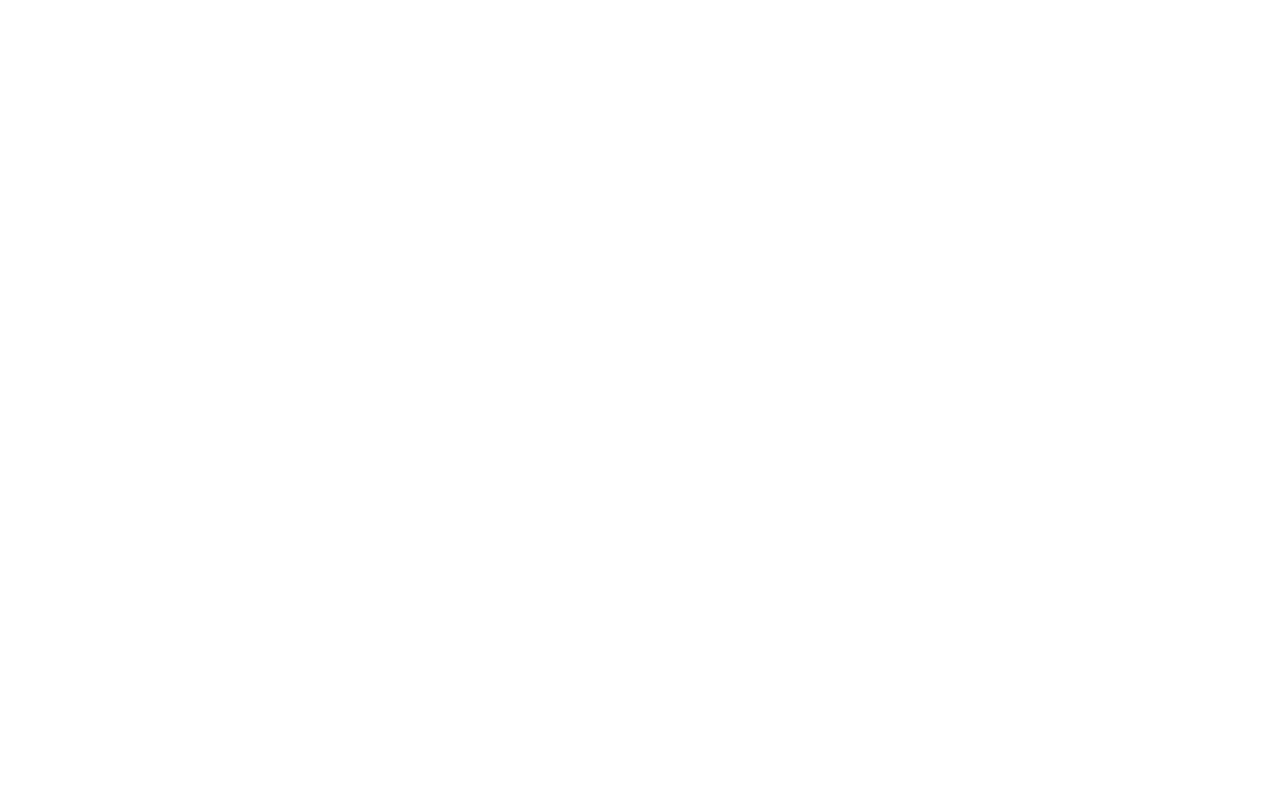
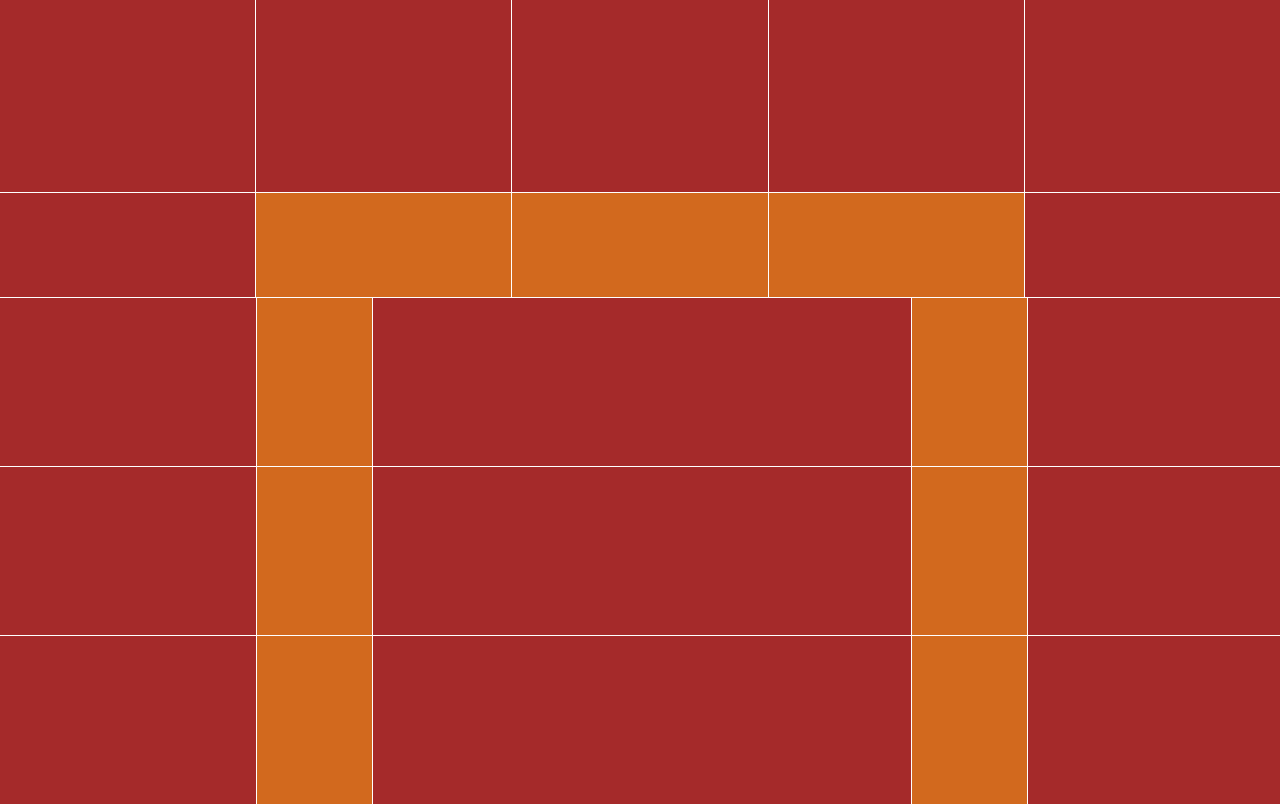
Before and after one commit to boomse/desk, a plain HTML site: page index.html in a window 1280 px wide. Drawn offline with Linux system fonts and the light colour scheme.

Commit message:
Update index.html

```diff
--- a/index.html
+++ b/index.html
@@ -8,6 +8,43 @@
 </head>
 
 <body>
+    <div id="grid-system">
+        <div id="grid-first">
+            <div class="color"></div>
+            <div class="color"></div>
+            <div class="color"></div>
+            <div class="color"></div>
+            <div class="color"></div>
+        </div>
+        <div id="grid-second">
+            <div class="color"></div>
+            <div class="color2"></div>
+            <div class="color2"></div>
+            <div class="color2"></div>
+            <div class="color"></div>
+        </div>
+        <div id="grid-third">
+            <div class="color"></div>
+            <div class="color2"></div>
+            <div class="color"></div>
+            <div class="color2"></div>
+            <div class="color"></div>
+        </div>
+        <div id="grid-fourth">
+            <div class="color"></div>
+            <div class="color2"></div>
+            <div class="color"></div>
+            <div class="color2"></div>
+            <div class="color"></div>
+        </div>
+        <div id="grid-fifth">
+            <div class="color"></div>
+            <div class="color2"></div>
+            <div class="color"></div>
+            <div class="color2"></div>
+            <div class="color"></div>
+        </div>
+    </div>
     <script src=""></script>
 </body>
 </html>
```
